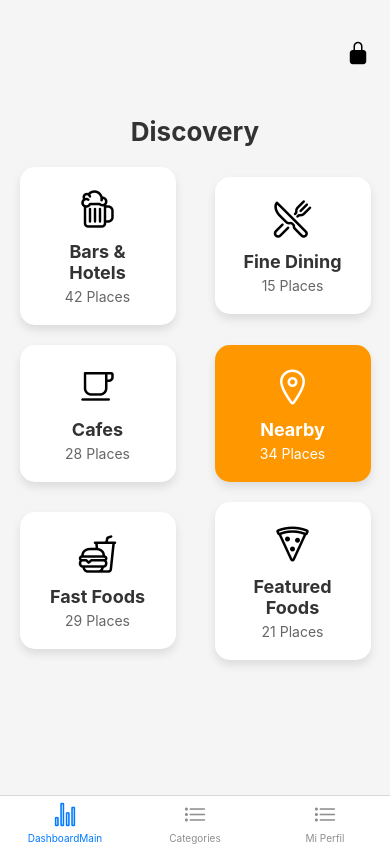
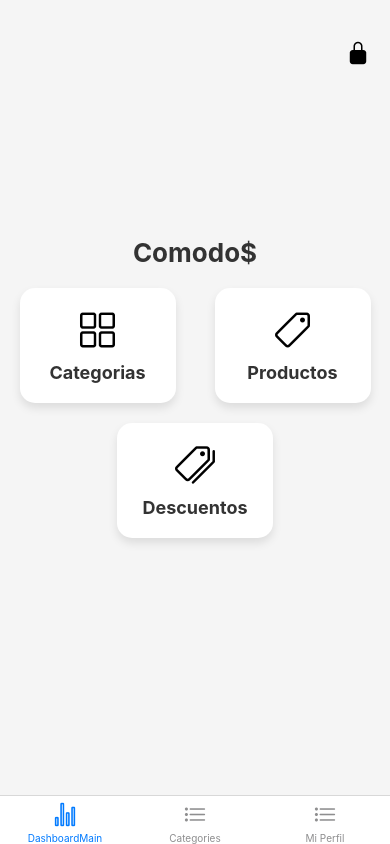
Before and after one commit to TeresaRuiz/Expo_Comodo_Movil, a React Native app: screen /DashboardTabs in a window 390 px wide. Built offline with nearby package versions, Linux system fonts and the light colour scheme.

Commit message:
Dashboard listo

```diff
--- a/src/screens/DashboardScreen.js
+++ b/src/screens/DashboardScreen.js
@@ -1,6 +1,6 @@
-import React from 'react';
-import { View, Text, StyleSheet, ScrollView, TouchableOpacity } from 'react-native';
-import { Ionicons } from '@expo/vector-icons';
+import React, { useRef } from 'react';
+import { View, Text, StyleSheet, ScrollView, TouchableOpacity, Animated, TouchableWithoutFeedback } from 'react-native';
+import Ionicons from '@expo/vector-icons/Ionicons';
 
 const DashboardScreen = ({ navigation }) => {
   const handleLogout = () => {
@@ -8,24 +8,51 @@ const DashboardScreen = ({ navigation }) => {
   };
 
   const categories = [
-    { title: 'Bars & Hotels', places: 42, icon: 'beer-outline' },
-    { title: 'Fine Dining', places: 15, icon: 'restaurant-outline' },
-    { title: 'Cafes', places: 28, icon: 'cafe-outline' },
-    { title: 'Nearby', places: 34, icon: 'location-outline', highlighted: true },
-    { title: 'Fast Foods', places: 29, icon: 'fast-food-outline' },
-    { title: 'Featured Foods', places: 21, icon: 'pizza-outline' },
+    { title: 'Categorias', icon: 'grid-outline' },
+    { title: 'Productos', icon: 'pricetag-outline' },
+    { title: 'Descuentos', icon: 'pricetags-outline' }
   ];
+
+  const animatedValues = categories.map(() => useRef(new Animated.Value(0)).current);
+
+  const handlePressIn = (index) => {
+    Animated.timing(animatedValues[index], {
+      toValue: 1,
+      duration: 200,
+      useNativeDriver: false,
+    }).start();
+  };
+
+  const handlePressOut = (index) => {
+    Animated.timing(animatedValues[index], {
+      toValue: 0,
+      duration: 200,
+      useNativeDriver: false,
+    }).start();
+  };
+
+  const cardBackgroundColor = (index) => {
+    return animatedValues[index].interpolate({
+      inputRange: [0, 1],
+      outputRange: ['#fff', '#ffd700'], // from white to bright yellow
+    });
+  };
 
   return (
     <ScrollView contentContainerStyle={styles.container}>
-      <Text style={styles.title}>Discovery</Text>
+      <Text style={styles.title}>Comodo$</Text>
       <View style={styles.grid}>
         {categories.map((category, index) => (
-          <View key={index} style={[styles.card, category.highlighted && styles.highlightedCard]}>
-            <Ionicons name={category.icon} size={40} color={category.highlighted ? '#fff' : '#000'} />
-            <Text style={[styles.cardTitle, category.highlighted && styles.highlightedCardTitle]}>{category.title}</Text>
-            <Text style={[styles.cardContent, category.highlighted && styles.highlightedCardContent]}>{category.places} Places</Text>
-          </View>
+          <TouchableWithoutFeedback
+            key={index}
+            onPressIn={() => handlePressIn(index)}
+            onPressOut={() => handlePressOut(index)}
+          >
+            <Animated.View style={[styles.card, { backgroundColor: cardBackgroundColor(index) }]}>
+              <Ionicons name={category.icon} size={40} color="#000" />
+              <Text style={styles.cardTitle}>{category.title}</Text>
+            </Animated.View>
+          </TouchableWithoutFeedback>
         ))}
       </View>
       <TouchableOpacity style={styles.logoutButton} onPress={handleLogout}>
@@ -69,27 +96,12 @@ const styles = StyleSheet.create({
     shadowRadius: 10,
     elevation: 5,
   },
-  highlightedCard: {
-    backgroundColor: '#ff9800', // bright orange color for highlighted card
-  },
   cardTitle: {
     fontSize: 18,
     fontWeight: 'bold',
     marginTop: 10,
     textAlign: 'center',
     color: '#333', // dark grey color for card titles
-  },
-  highlightedCardTitle: {
-    color: '#fff', // white color for highlighted card titles
-  },
-  cardContent: {
-    fontSize: 14,
-    marginTop: 5,
-    textAlign: 'center',
-    color: '#666', // medium grey color for card content
-  },
-  highlightedCardContent: {
-    color: '#fff', // white color for highlighted card content
   },
   logoutButton: {
     position: 'absolute',
```
